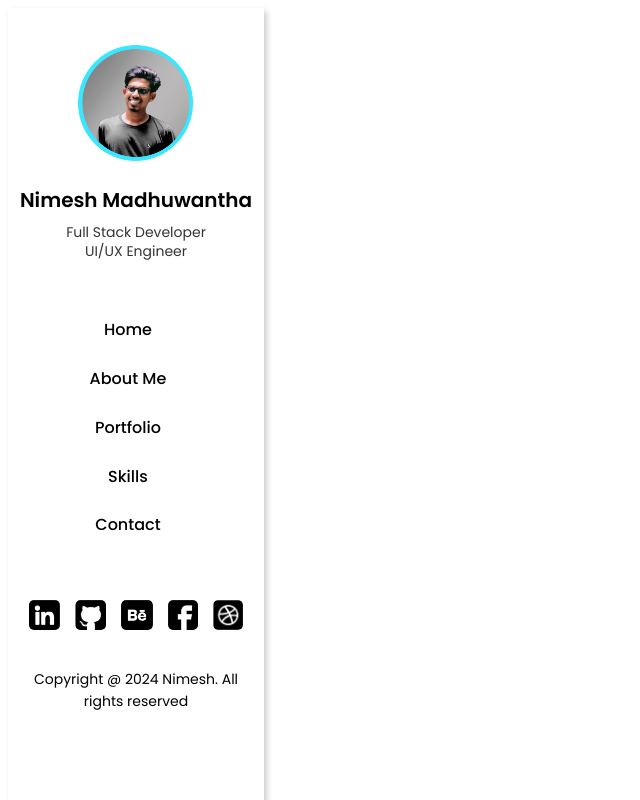
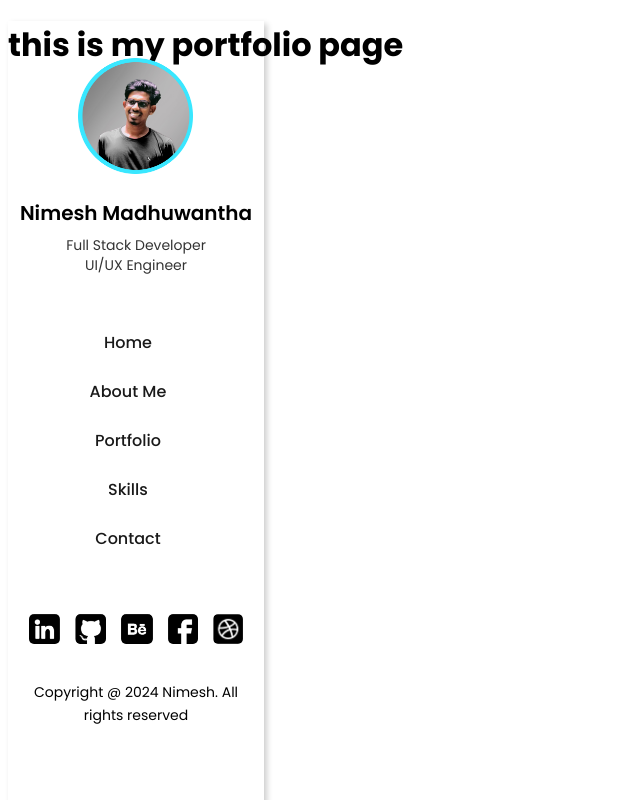
Before and after one commit to NimeshMadhuwantha/My-Portfolio, a React (Vite) app in the folder My-Portfolio/: page /Portfolio in a window 1280 px wide. Shown: the whole page, without its empty margins (0-640 px from the left). Built offline with nearby package versions, Linux system fonts and the light colour scheme.

Commit message:
install react route dom and link the pages

```diff
--- a/My-Portfolio/package.json
+++ b/My-Portfolio/package.json
@@ -12,7 +12,7 @@
   "dependencies": {
     "react": "^18.3.1",
     "react-dom": "^18.3.1",
-    "react-router-dom": "^6.26.0"
+    "react-router-dom": "^6.26.1"
   },
   "devDependencies": {
     "@eslint/js": "^9.8.0",
--- a/My-Portfolio/src/App.jsx
+++ b/My-Portfolio/src/App.jsx
@@ -1,12 +1,23 @@
-import React from 'react'
-import SideBar from './components/SideBar/SideBar'
+import React from 'react';
+import { Routes, Route } from 'react-router-dom';
+import Home from './pages/Home/home';
+import SideBar from './components/SideBar/SideBar';
+import Contact from './pages/Contact/Contact';
+import AboutMe from './pages/AboutMe/AboutMe';
+import Portfolio from './pages/Portfolio/Portfolio';
+import Skills from './pages/Skills/Skills';
 
 export default function App() {
   return (
     <div>
-      <SideBar>
-
-      </SideBar>
+      <SideBar/>
+      <Routes>
+        <Route path="/" element={<Home />} />
+        <Route path="/AboutMe" element={<AboutMe />} />
+        <Route path="/Portfolio" element={<Portfolio />} />
+        <Route path="/Skills" element={<Skills/>} />
+        <Route path="/Contact" element={<Contact />} />
+      </Routes>
     </div>
-  )
+  );
 }
--- a/My-Portfolio/src/components/SideBar/SideBar.css
+++ b/My-Portfolio/src/components/SideBar/SideBar.css
@@ -60,6 +60,11 @@ body {
     line-height: 1.4;
 
 }
+.SideBarListItems a{
+    text-decoration: none;
+    color: black;
+    opacity: 90%;
+}
 .SideBarListItems h2{
     font-size: 16px;
     font-weight: 450;
--- a/My-Portfolio/src/components/SideBar/SideBar.jsx
+++ b/My-Portfolio/src/components/SideBar/SideBar.jsx
@@ -1,4 +1,5 @@
 import React from 'react'
+import {Link } from 'react-router-dom'
 import './SideBar.css';
 import Mylogo from '../../assets/Mylogo.png';
 import BehanceIcon from '../../assets/SocialMediaIcons/BehanceIcon.png';
@@ -24,18 +25,18 @@ export default function SideBar() {
           <div className='SideBarList'>
 
               <nav className='SideBarListItems'>
-                <li><h2>Home</h2></li>
-                <li><h2>About Me</h2></li>
-                <li><h2>Portfolio</h2></li>
-                <li><h2>Skills</h2></li>
-                <li><h2>Contact</h2></li>
+                <li><Link to="/"><h2>Home</h2></Link></li>
+                <li><Link to="/AboutMe"><h2>About Me</h2></Link></li>
+                <li><Link to="/Portfolio"><h2>Portfolio</h2></Link></li>
+                <li><Link to="/Skills"><h2>Skills</h2></Link></li>
+                <li><Link to="/Contact"><h2>Contact</h2></Link></li>
               </nav>
 
           </div>
           <div className='SocialMediaList'>
 
               <nav className='SocialMediaListItems'>
-              <li><a href='https://www.linkedin.com/in/nimesh-madhuwantha-8a37102b4/' target='_blank' rel='noopener noreferrer'><img src={linkedinIcon} alt='nimesh-madhuwantha-8a37102b4/' /></a></li>
+              <li><a href='https://www.linkedin.com/in/nimesh-madhuwantha-8a37102b4/' target='_blank' rel='noopener noreferrer'><img src={linkedinIcon} alt='' /></a></li>
               <li><a href='https://github.com/NimeshMadhuwantha' target='_blank' rel='noopener noreferrer'><img src={githubIcon} alt='GitHub' /></a></li>
               <li><a href='https://www.behance.net/nimeshmadhu' target='_blank' rel='noopener noreferrer'><img src={BehanceIcon} alt='Behance' /></a></li>
               <li><a href='https://fb.com/nimesh.madhuwantha.359?mibextid=zbwkwl' target='_blank' rel='noopener noreferrer'><img src={facebookIcon} alt='Facebook' /></a></li>
--- a/My-Portfolio/src/pages/AboutMe/AboutMe.jsx
+++ b/My-Portfolio/src/pages/AboutMe/AboutMe.jsx
@@ -2,6 +2,9 @@ import React from 'react'
 
 export default function AboutMe() {
   return (
-    <div>AboutMe</div>
+    <div>
+
+      <h1>thi s my about page</h1>
+    </div>
   )
 }
--- a/My-Portfolio/src/pages/Contact/Contact.jsx
+++ b/My-Portfolio/src/pages/Contact/Contact.jsx
@@ -1,7 +1,11 @@
 import React from 'react'
+
 
 export default function Contact() {
   return (
-    <div>Contact</div>
+    <div>
+
+      <h1>This is my contact page</h1>
+    </div>
   )
 }
--- a/My-Portfolio/src/pages/Home/home.jsx
+++ b/My-Portfolio/src/pages/Home/home.jsx
@@ -1,7 +1,16 @@
-import React from 'react'
+import React from 'react';
+import SideBar from '../../components/SideBar/SideBar';
 
-export default function home() {
+
+function Home() {
   return (
-    <div>home</div>
-  )
+    <div>
+
+      <div>
+        <h1>this is my home page</h1>
+      </div>
+    </div>
+  );
 }
+
+export default Home;
--- a/My-Portfolio/src/pages/Portfolio/Portfolio.jsx
+++ b/My-Portfolio/src/pages/Portfolio/Portfolio.jsx
@@ -2,6 +2,9 @@ import React from 'react'
 
 export default function Portfolio() {
   return (
-    <div>Portfolio</div>
+    <div>
+
+      <h1>this is my portfolio page</h1>
+    </div>
   )
 }
--- a/My-Portfolio/src/pages/Skills/Skills.jsx
+++ b/My-Portfolio/src/pages/Skills/Skills.jsx
@@ -2,6 +2,9 @@ import React from 'react'
 
 export default function Skills() {
   return (
-    <div>Skills</div>
+    <div>
+
+      <h1>This is my skill page</h1>
+    </div>
   )
 }
```
Also changed, not shown: 1 other file (tests, documents, lock files or other folders).
